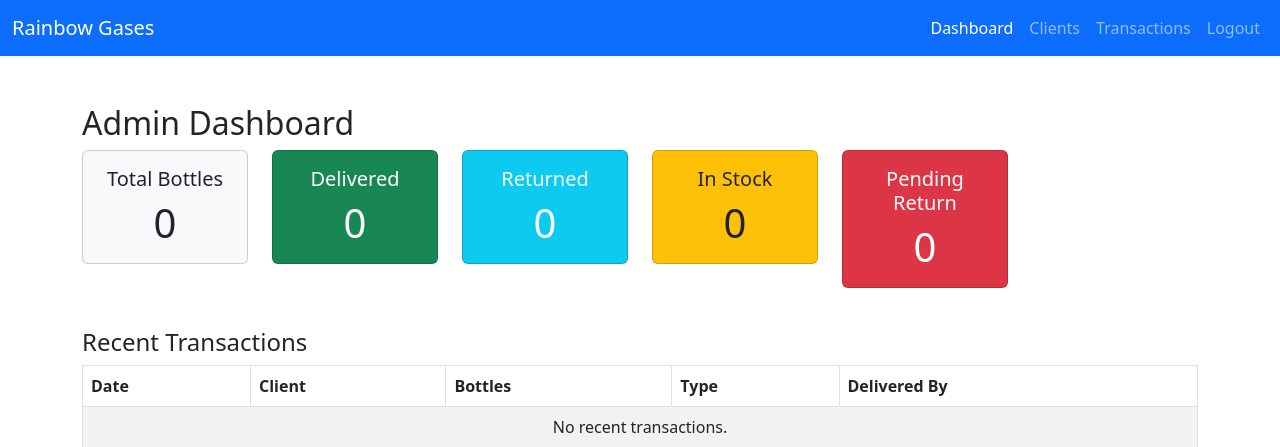
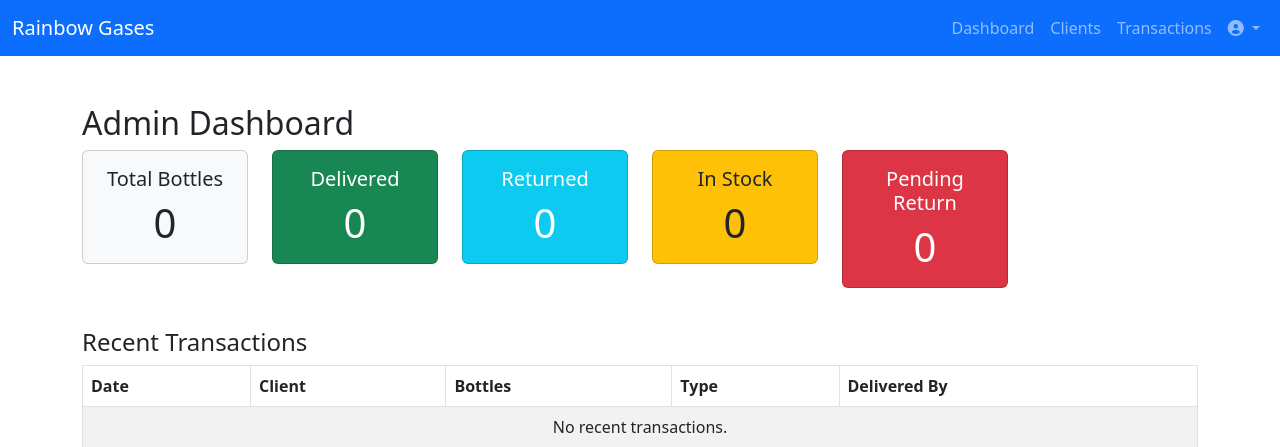
Before and after one commit to ashishmishra1998/O2_MGMT, a Django app: page /admin-dashboard/ in a window 1280 px wide. Shown: the top 447 px of the page. Run offline with Django 5.2, Linux system fonts and the light colour scheme; data that the repository does not hold is empty; some libraries are stand-ins or nearby versions.

Commit message:
Revert of base HTML

```diff
--- a/templates/base.html
+++ b/templates/base.html
@@ -22,29 +22,65 @@
         <div class="collapse navbar-collapse" id="navbarNav">
             <ul class="navbar-nav ms-auto">
                 {% if request.user.is_staff %}
-                <li class="nav-item"><a class="nav-link active" href="{% url 'admin_dashboard' %}">Dashboard</a></li>
-                <li class="nav-item"><a class="nav-link" href="{% url 'admin_profile' %}">Profile</a></li>
-                <li class="nav-item"><a class="nav-link" href="{% url 'inventory' %}">Inventory</a></li>
-                <li class="nav-item"><a class="nav-link" href="{% url 'category_list' %}">Bottle Category and Price</a></li>
-                {% comment %} <li class="nav-item"><a class="nav-link" href="{% url 'pricing' %}">Pricing</a></li> {% endcomment %}
+                    <li class="nav-item">
+                        <a class="nav-link {% if request.resolver_match.url_name == 'admin_dashboard' %}active{% endif %}" href="{% url 'admin_dashboard' %}">Dashboard</a>
+                    </li>
+                {% else %}
+                    <li class="nav-item">
+                        <a class="nav-link {% if request.resolver_match.url_name == 'delivery_dashboard' %}active{% endif %}" href="{% url 'delivery_dashboard' %}">Dashboard</a>
+                    </li>
+                {% endif %}
+
                 <li class="nav-item">
-                    <a class="nav-link" href="{% url 'sales_analytics' %}">Sales Analytics</a>
+                    <a class="nav-link {% if request.resolver_match.url_name == 'client_list' %}active{% endif %}" href="{% url 'client_list' %}">Clients</a>
                 </li>
-                {% else %}
-                <li class="nav-item"><a class="nav-link active" href="{% url 'delivery_dashboard' %}">Dashboard</a></li>
-                {% endif %}
-                <li class="nav-item"><a class="nav-link" href="{% url 'client_list' %}">Clients</a></li>
-                <li class="nav-item"><a class="nav-link" href="{% url 'transaction_list' %}">Transactions</a></li>
 
+                <li class="nav-item">
+                    <a class="nav-link {% if request.resolver_match.url_name == 'transaction_list' %}active{% endif %}" href="{% url 'transaction_list' %}">Transactions</a>
+                </li>
 
                 {% if request.user.is_staff %}
-                <li class="nav-item"><a class="nav-link" href="{% url 'reports' %}">Reports</a></li>
+                <!-- Bottles Dropdown -->
+                <li class="nav-item dropdown">
+                    <a class="nav-link dropdown-toggle {% if request.resolver_match.url_name in 'inventory category_list' %}active{% endif %}" href="#" role="button" data-bs-toggle="dropdown">
+                        Bottles
+                    </a>
+                    <ul class="dropdown-menu">
+                        <li><a class="dropdown-item" href="{% url 'inventory' %}">Inventory</a></li>
+                        <li><a class="dropdown-item" href="{% url 'category_list' %}">Categories</a></li>
+                    </ul>
+                </li>
+
+                <!-- Reports Dropdown -->
+                <li class="nav-item dropdown">
+                    <a class="nav-link dropdown-toggle {% if request.resolver_match.url_name in 'sales_analytics reports' %}active{% endif %}" href="#" role="button" data-bs-toggle="dropdown">
+                        Reports
+                    </a>
+                    <ul class="dropdown-menu">
+                        <li><a class="dropdown-item" href="{% url 'sales_analytics' %}">Sales Analytics</a></li>
+                        <li><a class="dropdown-item" href="{% url 'reports' %}">Reports</a></li>
+                    </ul>
+                </li>
                 {% endif %}
-                <li class="nav-item"><a class="nav-link" href="{% url 'logout' %}">Logout</a></li>
+
+                <!-- Profile Dropdown -->
+                <li class="nav-item dropdown">
+                    <a class="nav-link dropdown-toggle" href="#" role="button" data-bs-toggle="dropdown">
+                        <i class="fas fa-user-circle"></i>
+                    </a>
+                    <ul class="dropdown-menu dropdown-menu-end">
+                        {% if request.user.is_staff %}
+                            <li><a class="dropdown-item" href="{% url 'admin_profile' %}">Profile</a></li>
+                            <li><hr class="dropdown-divider"></li>
+                        {% endif %}
+                        <li><a class="dropdown-item text-danger" href="{% url 'logout' %}">Logout</a></li>
+                    </ul>
+                </li>
             </ul>
         </div>
     </div>
 </nav>
+
 <div class="container mt-5">
     {% block content %}{% endblock %}
 </div>
```
